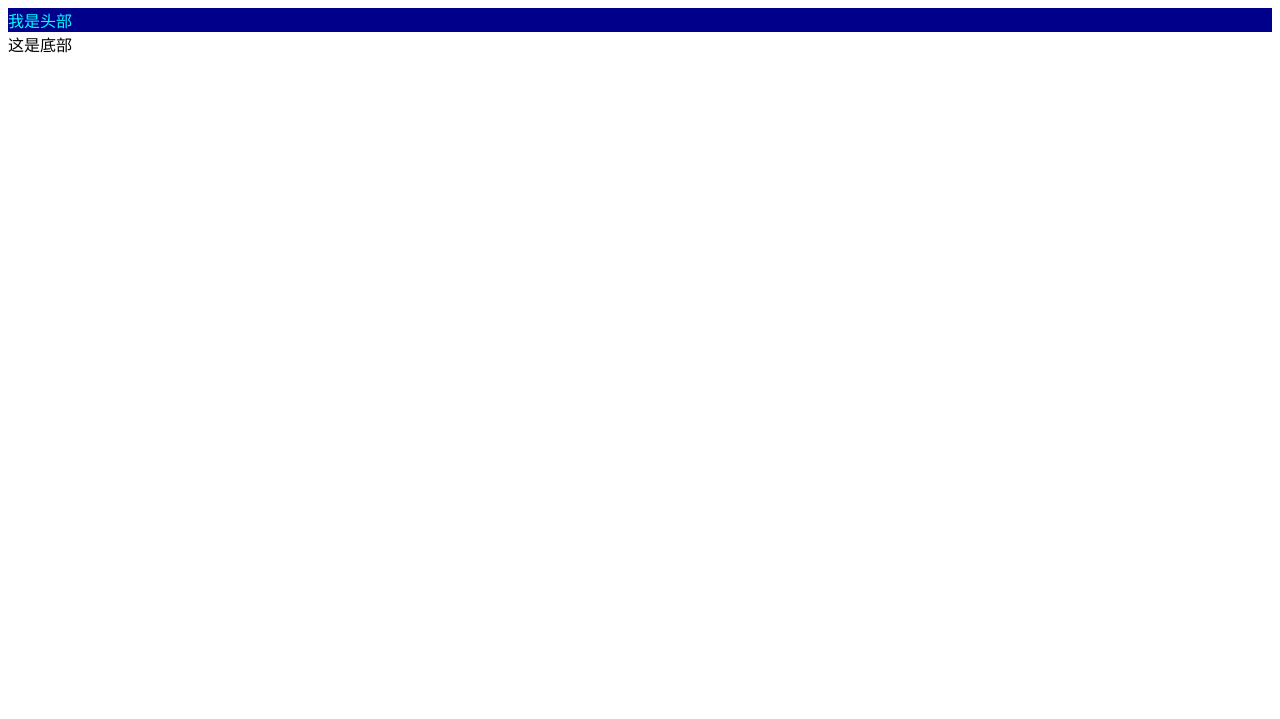
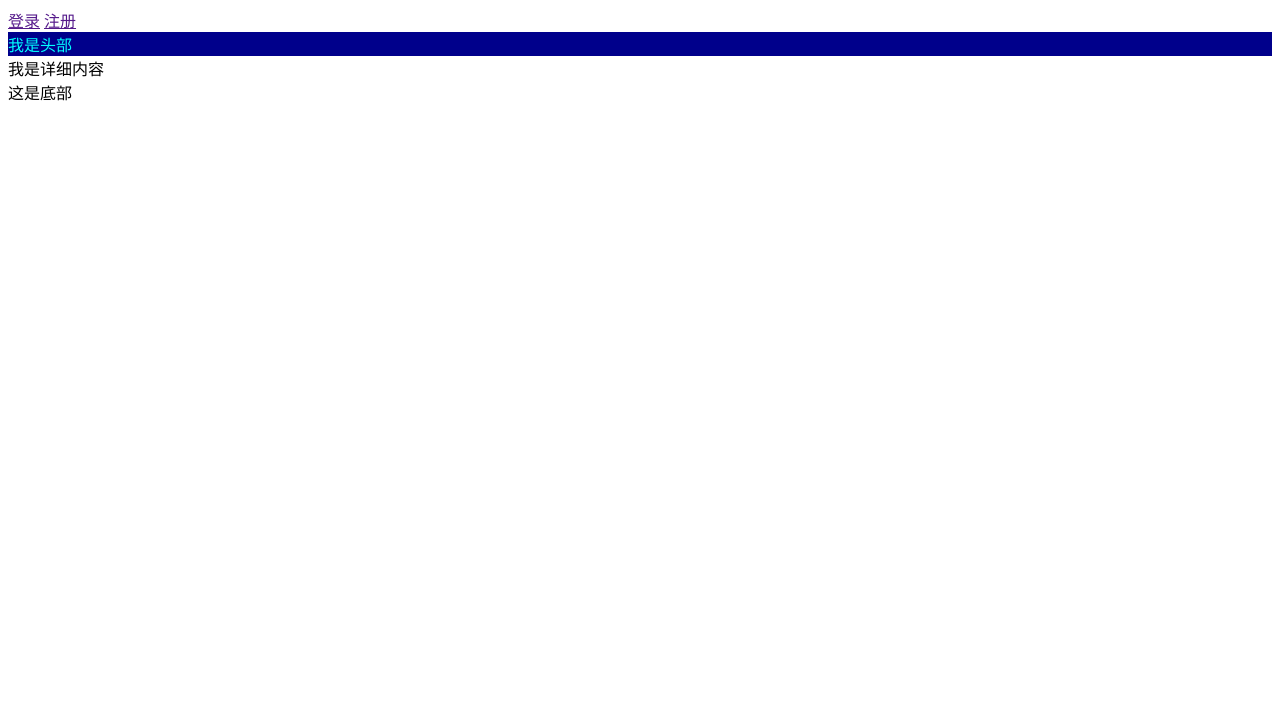
Before and after one commit to Astrid2019/-, a plain HTML site: page src/index.html in a window 1280 px wide. Shown: the part 81-800 px from the top of the page. Drawn offline with Linux system fonts and the light colour scheme.

Commit message:
这是一个main标签修改

```diff
--- a/src/index.html
+++ b/src/index.html
@@ -18,7 +18,12 @@
 </head>
 <body>
     <h1>奶茶茶首页页</h1>
+    <a href="">登录</a>
+    <a href="">注册</a>
     <header>我是头部</header>
+    <main>
+        我是详细内容
+    </main>
     <footer>这是底部</footer>
 </body>
 </html>
```
